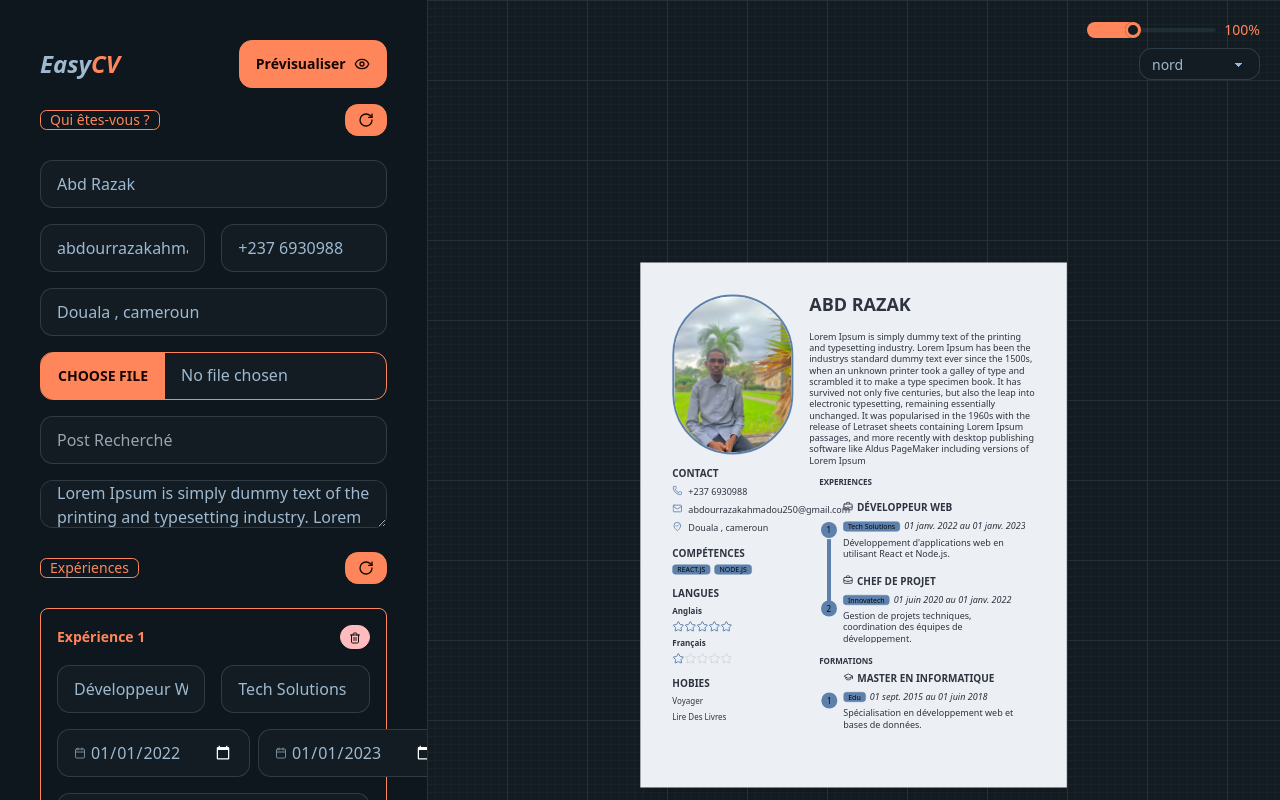
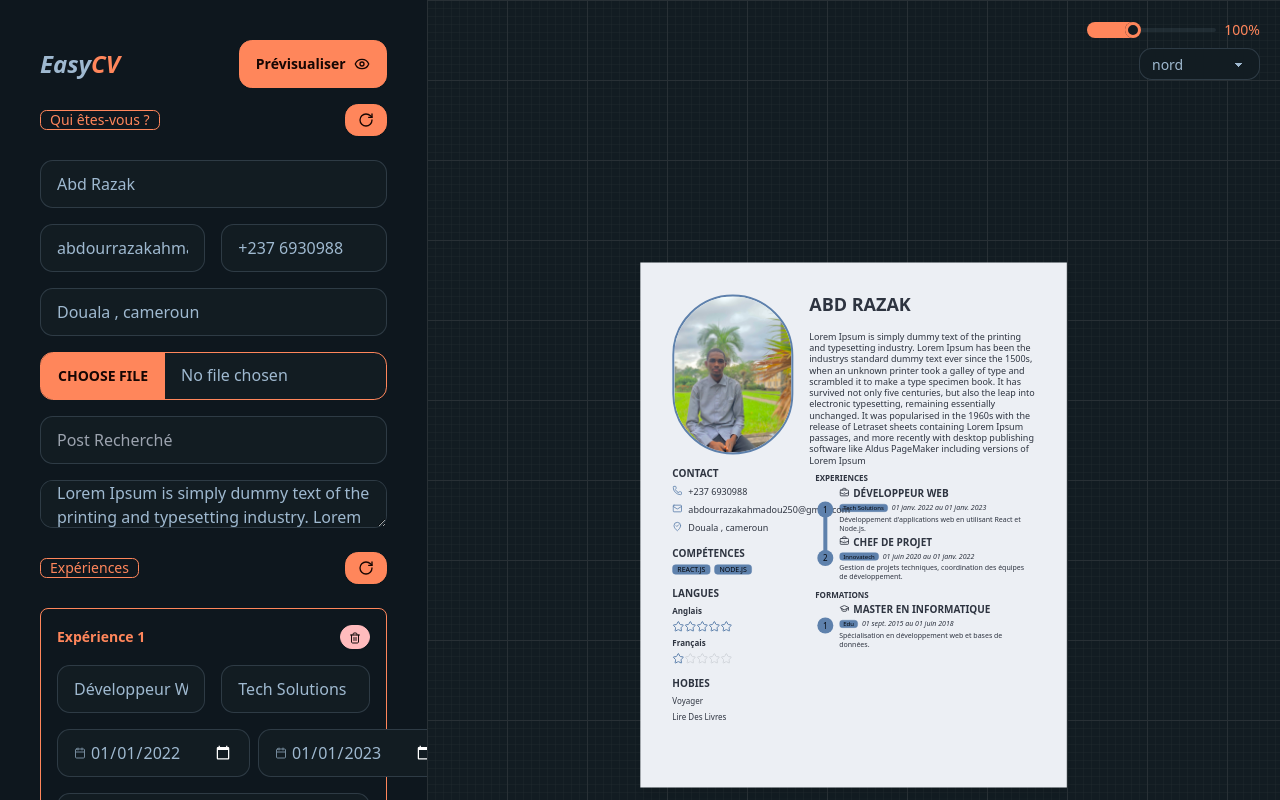
Before and after one commit to abdourrazak/easy-CV-, a Next.js app: page / in a window 1280 px wide. Built offline with nearby package versions, Linux system fonts and the light colour scheme.

Commit message:
feat: augmenter les limites et optimiser l'affichage CV
- Expériences: 2 → 4 max
- Formations: 2 → 3 max
- Optimisation CV: espacements réduits, textes plus compacts
- Garantit que 4 exp + 3 formations tiennent dans la zone blanche

```diff
--- a/app/components/CVPreview.tsx
+++ b/app/components/CVPreview.tsx
@@ -193,14 +193,14 @@ const CVPreview: React.FC<Props> = ({ personalDetails, file, theme, experiences,
                 </div>
 
                 <section
-                    className='w-full h-fit p-5'
+                    className='w-full h-fit p-3'
                 >
                     <div>
                         <h1
-                            className='uppercase font-bold mb-2'
+                            className='uppercase font-bold mb-1'
                         >Experiences
                         </h1>
-                        <ul className='steps steps-vertical space-y-3'>
+                        <ul className='steps steps-vertical space-y-1'>
                             {experiences.map((exp, index) => (
                                 <li className='step step-primary' key={index}>
                                     <div className='text-left'>
@@ -210,22 +210,22 @@ const CVPreview: React.FC<Props> = ({ personalDetails, file, theme, experiences,
                                             <span className='ml-2'>{exp.jobTitle}</span>
                                         </h2>
                                         <div
-                                            className='text-lg my-2 whitespace-nowrap overflow-hidden text-ellipsis'
+                                            className='text-sm my-1 whitespace-nowrap overflow-hidden text-ellipsis'
                                         >
                                             <span
-                                                className='badge badge-primary'
+                                                className='badge badge-primary badge-sm'
                                             >
                                                 {exp.companyName}
                                             </span>
                                             <span
-                                                className='italic ml-2'
+                                                className='italic ml-2 text-sm'
                                             >
                                                 {formatDate(exp.startDate)} {" "}au {" "}
                                                 {formatDate(exp.endDate)}
                                             </span>
 
                                         </div>
-                                        <p className='text-lg break-words leading-tight whitespace-pre-line'>
+                                        <p className='text-sm break-words leading-tight whitespace-pre-line'>
                                             {exp.description}
                                         </p>
                                     </div>
@@ -234,12 +234,12 @@ const CVPreview: React.FC<Props> = ({ personalDetails, file, theme, experiences,
                         </ul>
                     </div>
 
-                    <div className='mt-6'>
+                    <div className='mt-4'>
                         <h1
-                            className='uppercase font-bold mb-2'
+                            className='uppercase font-bold mb-1'
                         >Formations
                         </h1>
-                        <ul className='steps steps-vertical space-y-3'>
+                        <ul className='steps steps-vertical space-y-1'>
                             {educations.map((edu, index) => (
                                 <li className='step step-primary' key={index}>
                                     <div className='text-left'>
@@ -249,22 +249,22 @@ const CVPreview: React.FC<Props> = ({ personalDetails, file, theme, experiences,
                                             <span className='ml-2'>{edu.degree}</span>
                                         </h2>
                                         <div
-                                            className='text-lg my-2 whitespace-nowrap overflow-hidden text-ellipsis'
+                                            className='text-sm my-1 whitespace-nowrap overflow-hidden text-ellipsis'
                                         >
                                             <span
-                                                className='badge badge-primary'
+                                                className='badge badge-primary badge-sm'
                                             >
                                                 {edu.school}
                                             </span>
                                             <span
-                                                className='italic ml-2'
+                                                className='italic ml-2 text-sm'
                                             >
                                                 {formatDate(edu.startDate)}{" "} au {" "}
                                                 {formatDate(edu.endDate)}
                                             </span>
 
                                         </div>
-                                        <p className='text-lg break-words leading-tight whitespace-pre-line'>
+                                        <p className='text-sm break-words leading-tight whitespace-pre-line'>
                                             {edu.description}
                                         </p>
                                     </div>
--- a/app/components/EducationForm.tsx
+++ b/app/components/EducationForm.tsx
@@ -30,7 +30,7 @@ const EducationForm: React.FC<Props> = ({ educations, setEducations }) => {
     }
 
     const handleAddEducation = () => {
-        if (educations.length < 2 && newEducation.school.trim() && newEducation.degree.trim()) {
+        if (educations.length < 3 && newEducation.school.trim() && newEducation.degree.trim()) {
             setEducations([...educations, newEducation])
             setNewEducation(
                 {
@@ -174,10 +174,10 @@ const EducationForm: React.FC<Props> = ({ educations, setEducations }) => {
 
             <button
                 onClick={handleAddEducation}
-                disabled={educations.length >= 2 || !newEducation.school.trim() || !newEducation.degree.trim()}
-                className={`btn mt-4 ${educations.length >= 2 ? 'btn-disabled' : 'btn-primary'}`}
+                disabled={educations.length >= 3 || !newEducation.school.trim() || !newEducation.degree.trim()}
+                className={`btn mt-4 ${educations.length >= 3 ? 'btn-disabled' : 'btn-primary'}`}
             >
-                {educations.length >= 2 ? 'Limite atteinte (2 max)' : 'Ajouter'}
+                {educations.length >= 3 ? 'Limite atteinte (3 max)' : 'Ajouter'}
                 <Plus className='w-4' />
             </button>
 
--- a/app/components/ExperienceForm.tsx
+++ b/app/components/ExperienceForm.tsx
@@ -30,7 +30,7 @@ const ExperienceForm: React.FC<Props> = ({ experience, setExperiences }) => {
     }
 
     const handleAddExperience = () => {
-        if (experience.length < 2 && newExperience.jobTitle.trim() && newExperience.companyName.trim()) {
+        if (experience.length < 4 && newExperience.jobTitle.trim() && newExperience.companyName.trim()) {
             setExperiences([...experience, newExperience])
             setNewExperience(
                 {
@@ -175,10 +175,10 @@ const ExperienceForm: React.FC<Props> = ({ experience, setExperiences }) => {
 
             <button
                 onClick={handleAddExperience}
-                disabled={experience.length >= 2 || !newExperience.jobTitle.trim() || !newExperience.companyName.trim()}
-                className={`btn mt-4 ${experience.length >= 2 ? 'btn-disabled' : 'btn-primary'}`}
+                disabled={experience.length >= 4 || !newExperience.jobTitle.trim() || !newExperience.companyName.trim()}
+                className={`btn mt-4 ${experience.length >= 4 ? 'btn-disabled' : 'btn-primary'}`}
             >
-                {experience.length >= 2 ? 'Limite atteinte (2 max)' : 'Ajouter'}
+                {experience.length >= 4 ? 'Limite atteinte (4 max)' : 'Ajouter'}
                 <Plus className='w-4' />
             </button>
 
```
